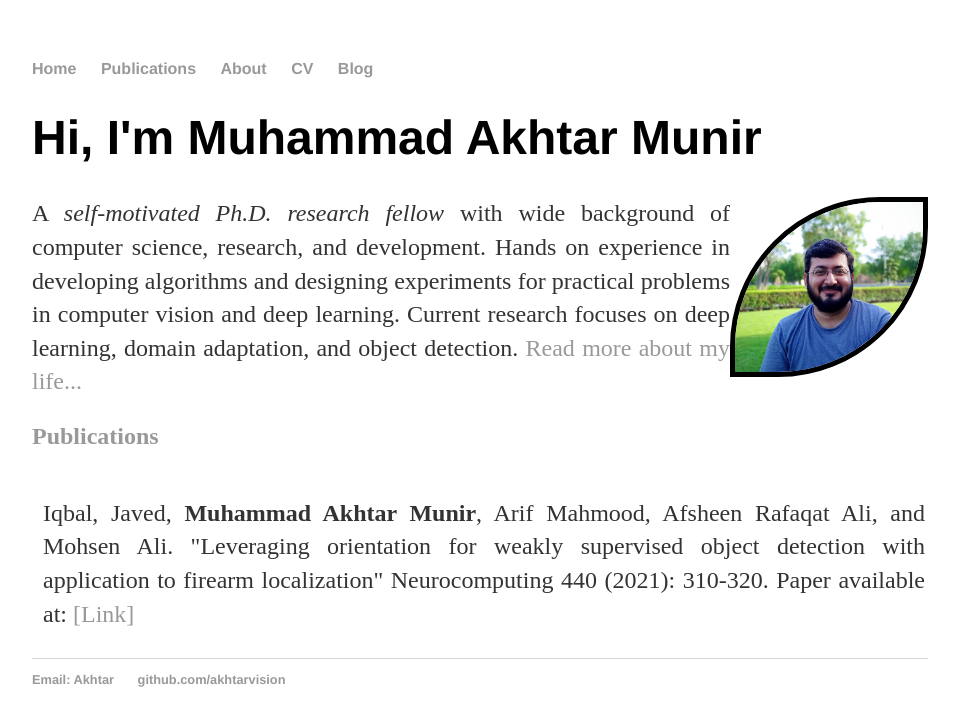
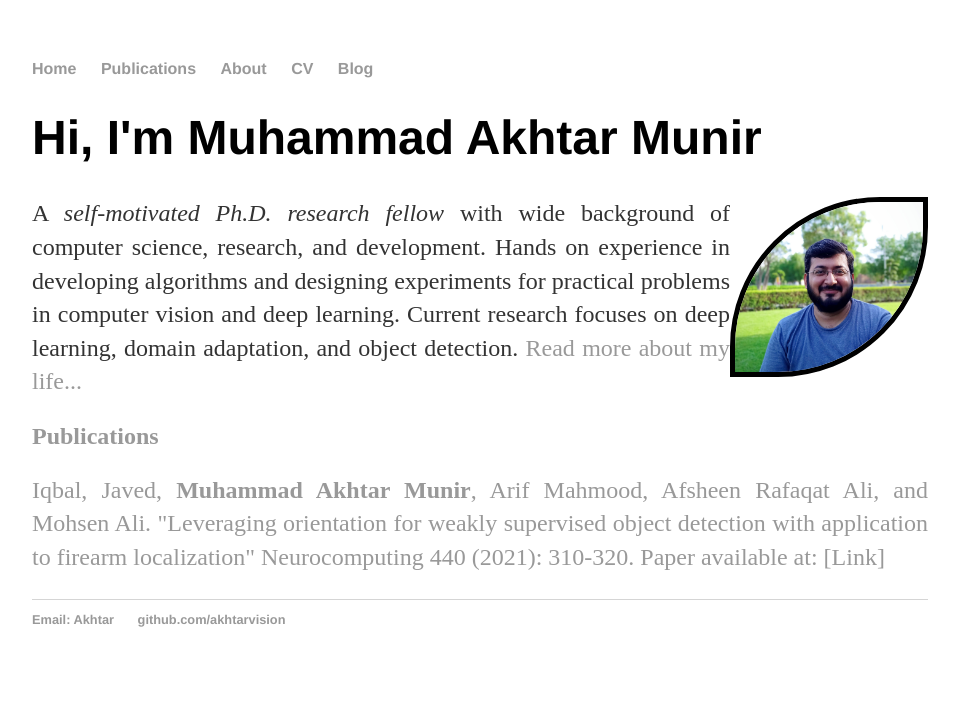
Before and after one commit to akhtarvision/akhtarvision.github.io, a Jekyll site: the page built from index.html, in a window 1280 px wide. Shown: the top 726 px of the page, without its empty margins (160-1119 px from the left). Built offline with Jekyll 4.4.1, drawn with Linux system fonts in a browser that asks for light colours.

Commit message:
Update index.html

```diff
--- a/index.html
+++ b/index.html
@@ -26,16 +26,16 @@
 <!-- Project -->
 <a id="publications"</a>
 <h2>Publications</h2>
-<table>
+<!-- <table> -->
 <!-- paper entry-->
-<tr>
-<td> <br>&nbsp;<br>&nbsp;</td>
-<td>
+<!-- <tr> -->
+<!-- <td> <br>&nbsp;<br>&nbsp;</td> -->
+<!-- <td> -->
 <p> Iqbal, Javed, <strong>Muhammad Akhtar Munir</strong>, Arif Mahmood, Afsheen Rafaqat Ali, and Mohsen Ali.
 	"Leveraging orientation for weakly supervised object detection with application to firearm localization" Neurocomputing 440 (2021): 310-320.
 	Paper available at: <a href="https://www.sciencedirect.com/science/article/abs/pii/S092523122100151X">[Link]</a></p>
-</td>
-</tr>
-</table>
+<!-- </td> -->
+<!-- </tr> -->
+<!-- </table> -->
 
 </div><!-- /.blurb -->
```
